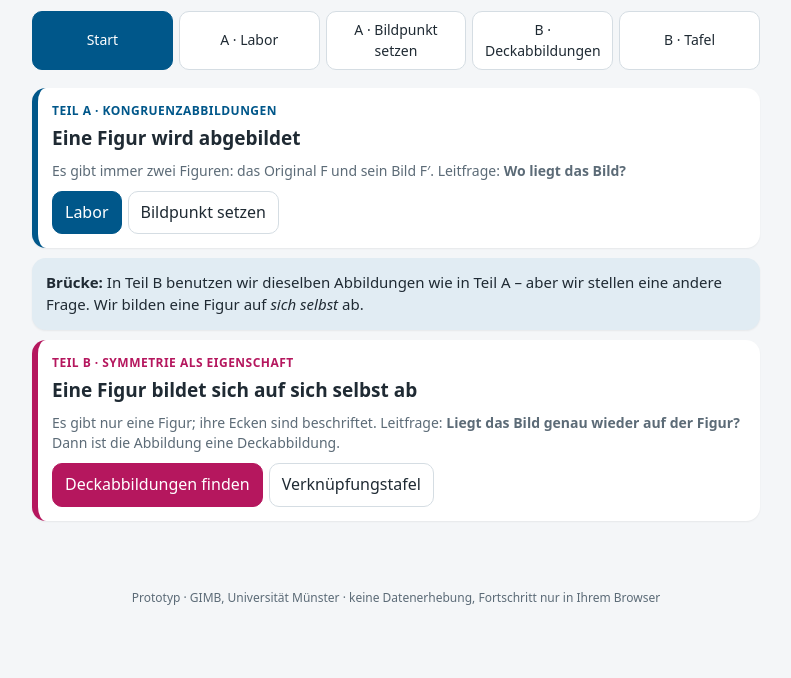
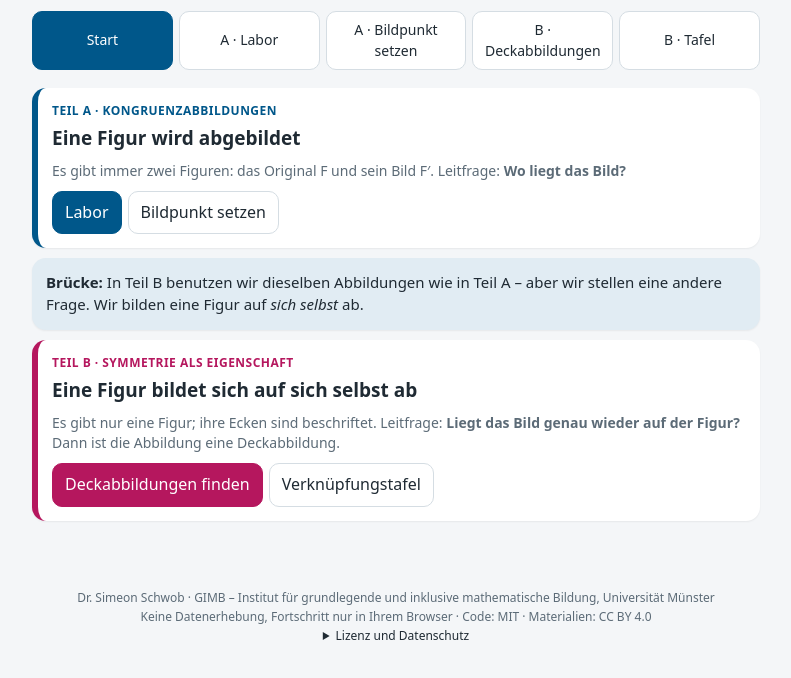
Before and after one commit to docschwob/symmetrie-werkstatt, a plain HTML site: page index.html in a window 1280 px wide. Shown: the part 68-746 px from the top of the page, without its empty margins (244-1035 px from the left). Drawn offline with Linux system fonts and the light colour scheme.

Commit message:
Herausgeber, Lizenz und Datenschutzhinweis ergänzen

```diff
--- a/index.html
+++ b/index.html
@@ -38,6 +38,11 @@ input[type=range]{width:100%}
 .score{font-size:14px;color:var(--mut)}
 h2{font-size:17px;margin:0 0 8px}
 .foot{color:var(--mut);font-size:12px;text-align:center;margin-top:18px}
+.foot{max-width:760px;margin:18px auto 0;padding:0 16px 24px}
+.foot p{margin:2px 0}
+.foot a{color:var(--navy)}
+.foot summary{cursor:pointer;color:var(--ink)}
+.foot details p{text-align:left;margin:6px 0}
 .kick{font-size:12px;font-weight:700;letter-spacing:.04em;text-transform:uppercase;color:var(--navy);margin:0 0 6px}
 .kick.b{color:var(--mag)}
 .part.a{border-left:6px solid var(--navy)} .part.b{border-left:6px solid var(--mag)}
@@ -65,7 +70,16 @@ table.tafel td.ok{background:var(--okL)} table.tafel td.no{background:var(--warn
   <button data-v="tafel" class="b">B · Tafel</button>
 </nav>
 <main id="app"></main>
-<p class="foot">Prototyp · GIMB, Universität Münster · keine Datenerhebung, Fortschritt nur in Ihrem Browser</p>
+<footer class="foot">
+  <p>Dr. Simeon Schwob · GIMB – Institut für grundlegende und inklusive mathematische Bildung, Universität Münster</p>
+  <p>Keine Datenerhebung, Fortschritt nur in Ihrem Browser · Code: MIT · Materialien: CC BY 4.0</p>
+  <details>
+    <summary>Lizenz und Datenschutz</summary>
+    <p>Die App sendet keine Eingaben an einen Server. Der Übungsstand wird nur in Ihrem Browser gespeichert (localStorage) und lässt sich dort löschen.</p>
+    <p>Die Seite wird über GitHub Pages bereitgestellt. GitHub verarbeitet dabei technisch notwendige Zugriffsdaten wie die IP-Adresse (<a href="https://docs.github.com/de/site-policy/privacy-policies/github-general-privacy-statement" target="_blank" rel="noopener">Datenschutzerklärung von GitHub</a>). Dienste Dritter sind nicht eingebunden.</p>
+    <p>Programmcode: <a href="https://opensource.org/license/mit" target="_blank" rel="noopener">MIT-Lizenz</a>. Aufgaben, Texte und Abbildungen: <a href="https://creativecommons.org/licenses/by/4.0/deed.de" target="_blank" rel="noopener">CC BY 4.0</a>. <a href="https://github.com/docschwob/symmetrie-werkstatt" target="_blank" rel="noopener">Quellcode auf GitHub</a></p>
+  </details>
+</footer>
 
 <script>
 // ---------- Geometrie ----------
```
Also changed, not shown: 2 other files.
